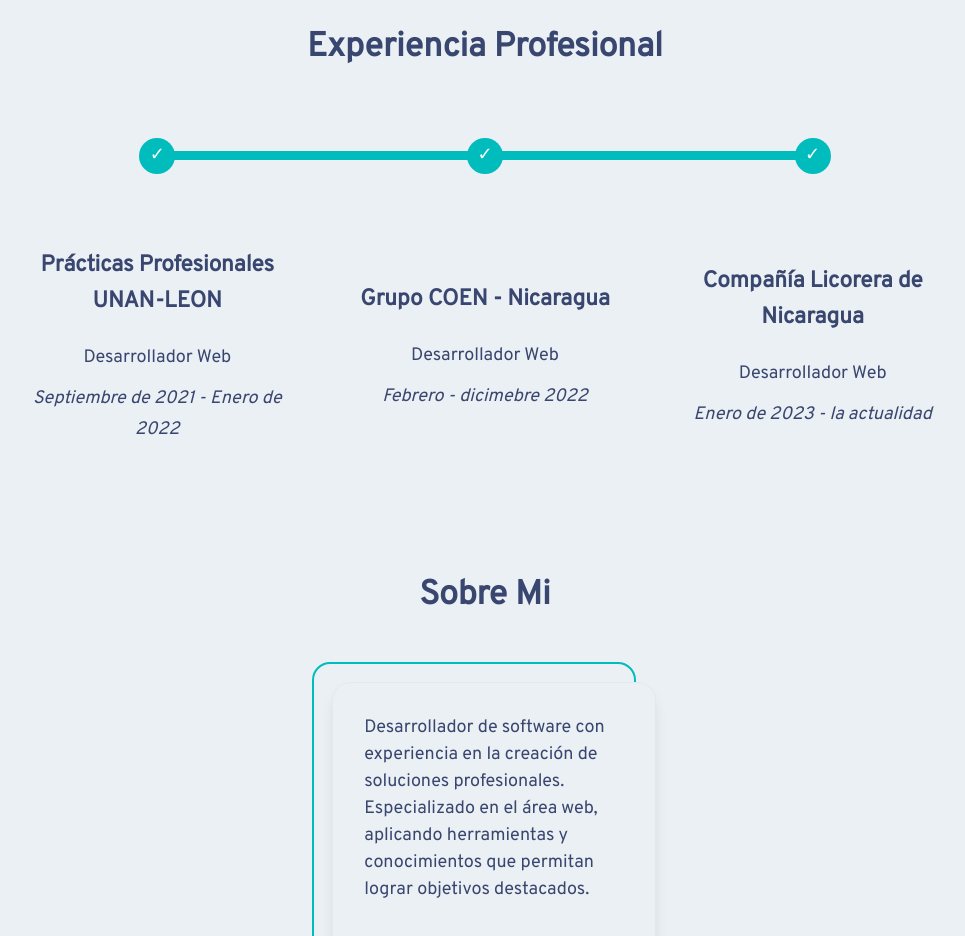
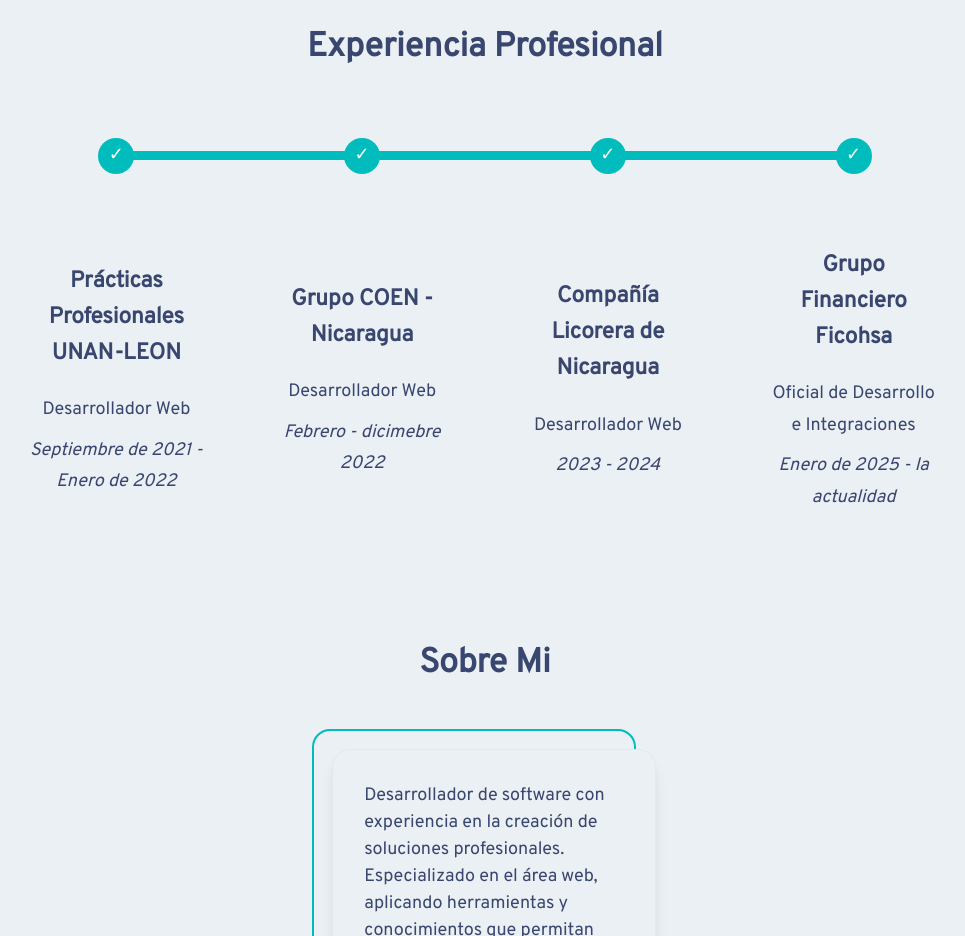
Before and after one commit to marlonocampo/portfolio, a React (Vite) app: page / in a window 1280 px wide. Shown: the part 1680-2616 px from the top of the page, without its empty margins (155-1120 px from the left). Built offline with nearby package versions, Linux system fonts and the light colour scheme.

Commit message:
adding new job in timeline

```diff
--- a/src/components/sections/profesionalExperience/profesionalExperienceInfo.ts
+++ b/src/components/sections/profesionalExperience/profesionalExperienceInfo.ts
@@ -15,6 +15,12 @@
     key: 3,
     name: 'Compañía Licorera de Nicaragua',
     position: 'Desarrollador Web',
-    duration: 'Enero de 2023 - la actualidad'
+    duration: '2023 - 2024'
+  },
+  {
+    key: 3,
+    name: 'Grupo Financiero Ficohsa',
+    position: 'Oficial de Desarrollo e Integraciones',
+    duration: 'Enero de 2025 - la actualidad'
   }
 ]
```
